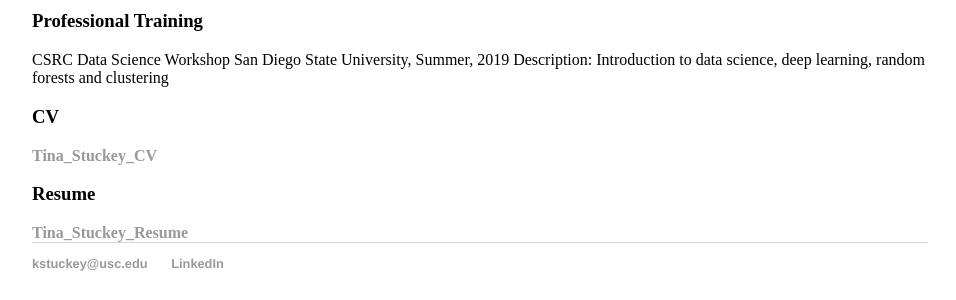
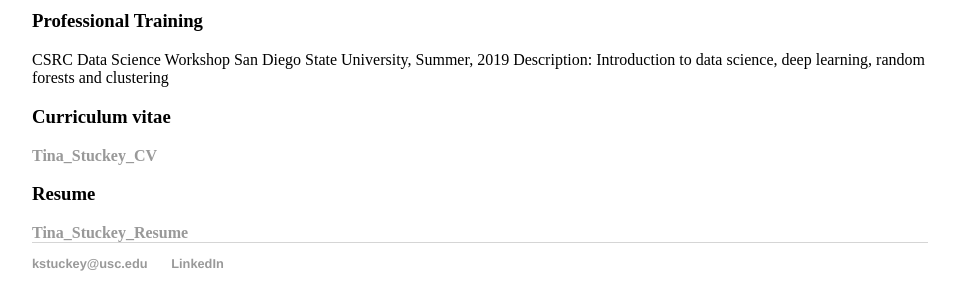
Before and after one commit to kstuckey0/kstuckey0.github.io, a Jekyll site: the page index.html, which Jekyll copies as it is, in a window 1280 px wide. Shown: the part 974-1274 px from the top of the page, without its empty margins (160-1116 px from the left). Built offline with Jekyll 4.4.1, drawn with Linux system fonts in a browser that asks for light colours.

Commit message:
Update index.html

```diff
--- a/index.html
+++ b/index.html
@@ -48,7 +48,7 @@
 	Description: Introduction to data science, deep learning, random forests and clustering
 
 
-			<h3>CV</h3>
+			<h3>Curriculum vitae</h3>
 		<strong><a href="https://github.com/kstuckey0/kstuckey0.github.io/blob/main/TinaStuckey_CV_2022.pdf">Tina_Stuckey_CV</a></strong>
 	<h3>Resume</h3>
 		<strong><a href="https://github.com/kstuckey0/kstuckey0.github.io/blob/main/Tina%20Stuckey%20Resume%202021.pdf">Tina_Stuckey_Resume</a></strong>
```
